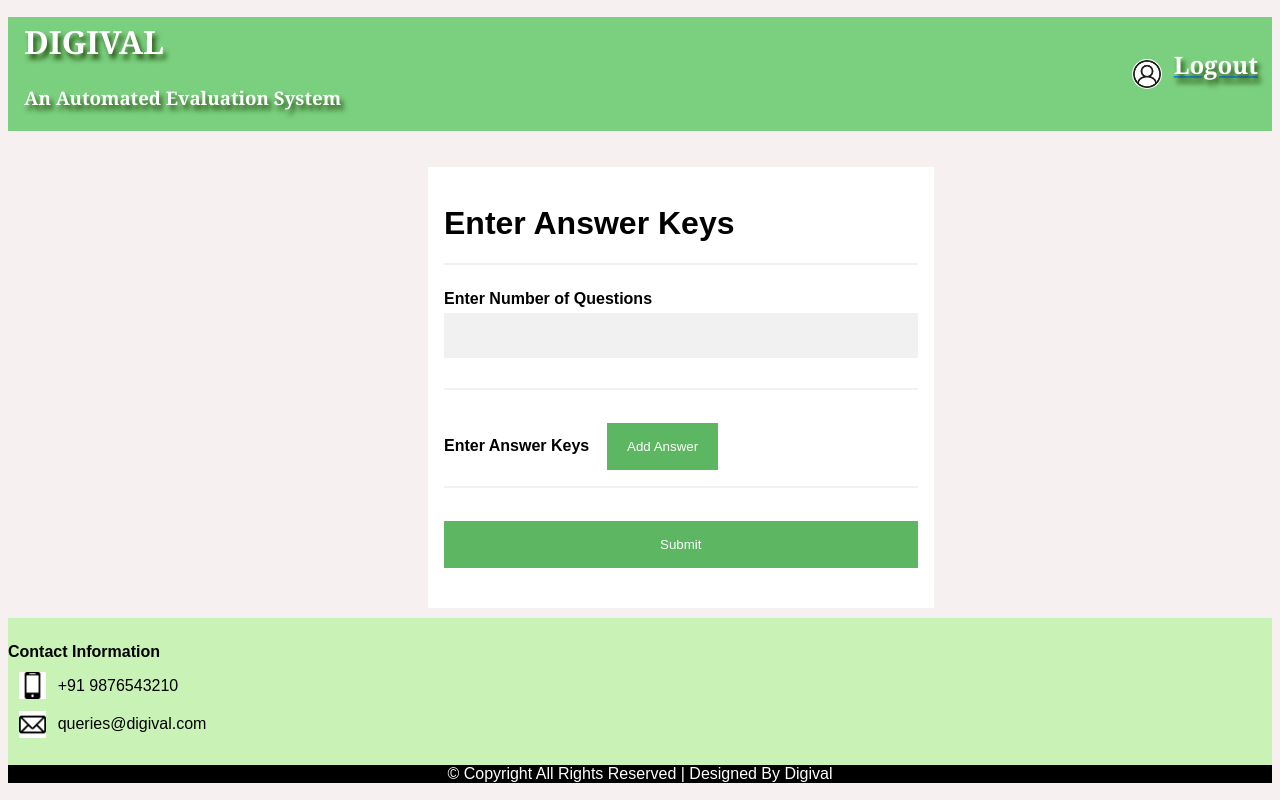
After one commit to fathima-nafha/Digival, a Django app: page /answerkeys/ in a window 1280 px wide. The commit adds this page. Run offline with Django 3.2, Linux system fonts and the light colour scheme; some libraries are stand-ins or nearby versions.

Commit message:
answer keys

```diff
--- /dev/null
+++ b/recognition/templates/recognition/answerkeys.html
@@ -0,0 +1,109 @@
+{% load static %}
+
+<html>
+<head>
+	<title>Digival</title>
+	<link rel="stylesheet" type="text/css" href="{% static 'css/sign.css' %}">
+	<link rel="stylesheet" type="text/css" href="{% static 'css/header.css' %}">
+	<script src="https://code.jquery.com/jquery-1.12.4.min.js"></script>
+	<link rel="stylesheet" href="https://cdnjs.cloudflare.com/ajax/libs/jquery-confirm/3.3.2/jquery-confirm.min.css">
+	<script src="https://cdnjs.cloudflare.com/ajax/libs/jquery-confirm/3.3.2/jquery-confirm.min.js"></script>
+	<script type="text/javascript">
+		$(document).ready(function(){
+			$(".addRow").click(function(){
+            	var num = $("#number").val();
+            	var rowCount = $('#questions tr').length;
+            	if (num == null || num == '')
+            	{
+					alert("Enter Number of Questions");
+            	}
+            	else if(rowCount == num)
+            	{
+            		alert("Total number of Questions entered is "+num);
+            	}
+            	else
+            	{
+            		var markup = "<tr><td>Question Number</td><td><input type='text' name='qnum[]' required></td><td>Answer</td><td><input type='text' name='ans[]' required ></td></tr>";
+            		$("#questions").append(markup);
+            	}
+        	});
+
+
+        	$("#submitBtn").click(function(){
+        		var ques = $('input[name="qnum[]"]').map(function () {
+    					return this.value; // $(this).val()
+					}).get();
+
+        		var ans = $('input[name="ans[]"]').map(function () {
+    					return this.value; // $(this).val()
+					}).get();
+
+				var num = $("#number").val();
+
+        		$.ajax({
+        			type: 'POST',
+        			url: '/answerkeys/',
+        			data: {'csrfmiddlewaretoken': '{{ csrf_token }}','ques[]': ques ,'ans[]': ans, 'num': num},
+    			});
+        	});
+        });
+	</script>
+</head>
+<body>
+<header>
+		<table width='100%'>
+			<tr>
+				<td style="color: white;"><p><h1 class='h'>DIGIVAL</h1>
+					<h3 class='h'>An Automated Evaluation System</h3></p></td>
+					<td width="150px">
+						<a href="{% url 'recognition:login' %}" id="logout">
+						<table cellspacing="10pt">
+						<tr>
+							<td><img src="{% static 'images/user.png' %}" id='user'></td>
+							<td><h2 style="color: white;" align="center">Logout</h2></td>
+						</tr></table></a>
+					</td>
+			</tr>
+		</table>
+	</header>
+<br><br>
+	<div class="container">
+		<form method="post">
+			{% csrf_token %}
+		<h1>Enter Answer Keys</h1><hr>
+			<label><b>Enter Number of Questions</b></label>
+			<input type="text" name="number" id="number" required="">
+
+			<hr>
+			<label><b>Enter Answer Keys</b></label> &nbsp;&nbsp;
+			<input type="button" value='Add Answer' class="addRow">
+		<div>
+			<table id='questions' cellspacing="20">
+
+			</table>
+		</div>
+		<hr><center><input type="submit" value='Submit' name="" id="submitBtn"></center>
+	</form>
+	</div>
+<footer>
+		<hr>
+		<p>
+			<b>Contact Information</b>
+			<table cellspacing="10px">
+				<tr>
+					<td><img src="{% static 'images/phone.png' %}" class='headfoot'></td>
+					<td>+91 9876543210</td>
+				</tr>
+				<tr>
+					<td><img src="{% static 'images/email.png' %}" class="headfoot"></td>
+					<td>queries@digival.com</td>
+				</tr>
+			</table>
+
+			<p style="background-color: black; color: white;" align="center">
+				&copy Copyright All Rights Reserved | Designed By Digival
+			</p>
+		</p>
+	</footer>
+</body>
+</html>
--- a/recognition/templates/recognition/base1.html
+++ b/recognition/templates/recognition/base1.html
@@ -21,7 +21,7 @@
 
     -ms-flex: 0 0 66.666667%;
     flex: 0 0 66.666667%;
-    max-width: 110.666667%;
+    max-width: 66.666667%;
     margin-left: 140;
 
 }
```
